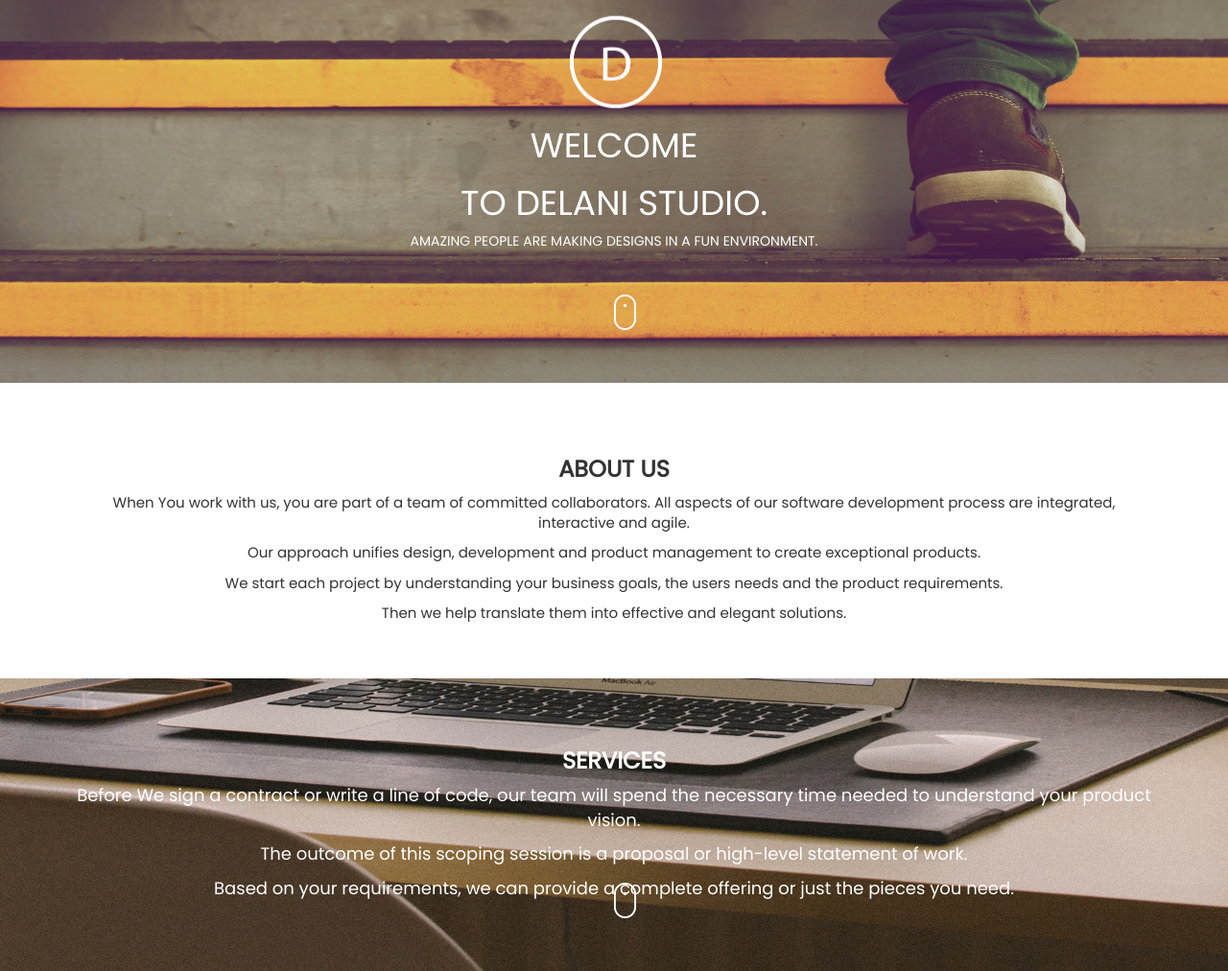
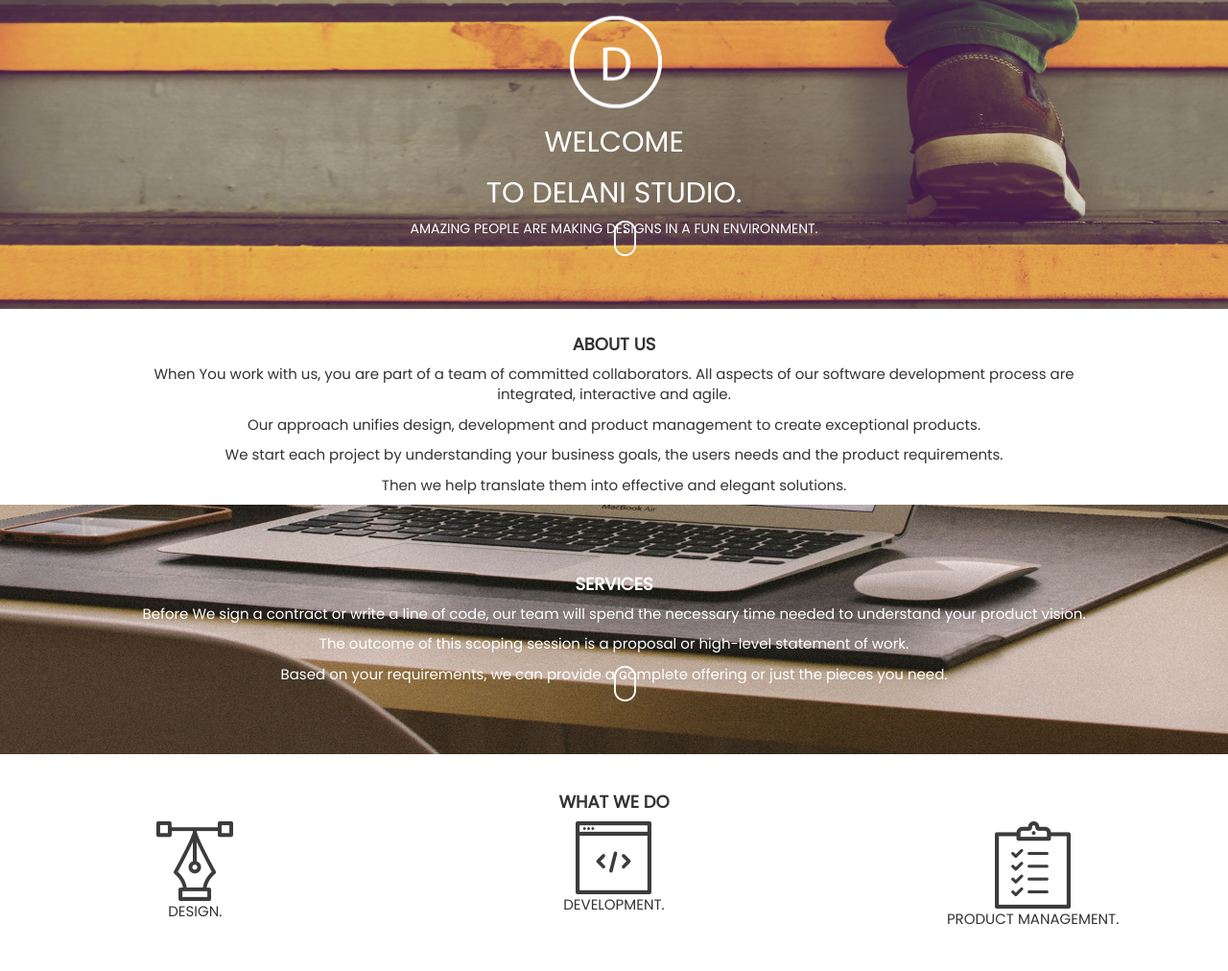
Before and after one commit to fkinyae/delani-studio, a plain HTML site: page index.html in a window 1280 px wide. Shown: the part 240-1252 px from the top of the page at 96% size. Drawn offline with nearby package versions, Linux system fonts and the light colour scheme.

Commit message:
add all css changes

```diff
--- a/css/styles.css
+++ b/css/styles.css
@@ -13,7 +13,7 @@ body {
     background-repeat: no-repeat;
     color: white;
     text-align: center;
-    padding-bottom: 10%;
+    padding-bottom: 5%;
     padding-top: 20%;
 
 }
@@ -38,8 +38,15 @@ body {
 .about-us {
     text-align: center;
     font-size: 15px;
-    margin: 5% 2%;
+    margin-left: 10%;
+    margin-right: 10%;
+    margin-top: -1%;
 
+}
+
+
+.about-us h3 {
+    font-size: 18px;
 }
 
 .services {
@@ -48,21 +55,39 @@ body {
     background-size: cover;
     background-repeat: no-repeat;
     color: white;
-    font-size: 18px;
+    font-size: 15px;
     padding: 10px;
 }
 .service-text {
   text-align: center;
   margin: 5% 5%;
+  margin-left: 10%;
+  margin-right: 10%;
+}
+
+.services h3 {
+  font-size: 18px;
 }
 
 .what-we-do {
     text-align: center;
+    font-size: 15px;
 }
+
+.what-we-do h3 {
+  font-size: 18px;
+}
+
+#design-text h3, #dev-text h3, #product-text h3 {
+  font-size: 17px;
+}
+
+
 
 .portfolio h3 {
     text-align: center;
     padding-top: 40px;
+    font-size: 20px;
 }
 
 #portfolio-rows {
@@ -92,6 +117,7 @@ body {
     margin-top: 30px;
     padding-top: 40px;
     padding-bottom: 20px;
+    font-size: 18px;
 }
 
 #message {
--- a/index.html
+++ b/index.html
@@ -15,14 +15,14 @@
 <body>
         <div class="home">
             <img class="vibrate-1" src="assets/logo/logo.png" alt="">
-            <h1 id="welcome">WELCOME</h1>
-            <h1 id="delani">TO DELANI STUDIO.</h1>
+            <h2 id="welcome">WELCOME</h2>
+            <h2 id="delani">TO DELANI STUDIO.</h2>
             <p id="amaze">AMAZING PEOPLE ARE MAKING DESIGNS IN A FUN ENVIRONMENT.</p>
         </div>
         <div class="lower-page"></div>
         <a href="#about-us"><img src="images/mouse_click.png" alt=" mouse_click" id="lower-page"></a>
         </div>
-        <div class="container">
+
         <div class="about-us" id="about-us">
             <h3><strong>ABOUT US</strong></h3>
             <p>When You work with us, you are part of a team of committed collaborators. All aspects of our software development process are integrated, interactive and agile.</p>
@@ -31,7 +31,7 @@
             <p>Then we help translate them into effective and elegant solutions.</p>
 
         </div>
-        </div>
+
         <div class="services" id="services">
             <div class="service-text">
             <h3><strong>SERVICES</strong></h3>
@@ -198,6 +198,7 @@
                  </a>
 
             </div>
+
             <div class="row">
                 <div id="labell">
                 <p class="vibrate-1">DELANI STUDIO</p>
```
